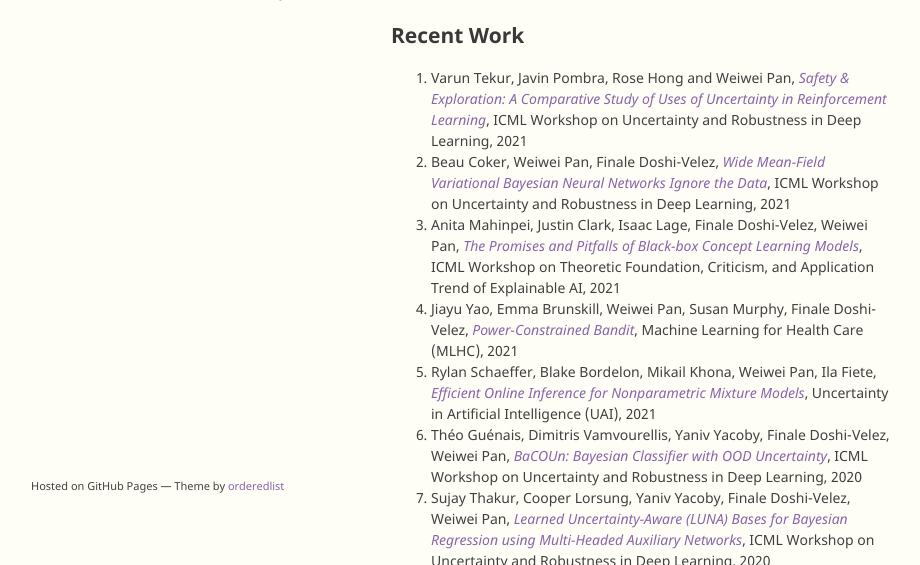
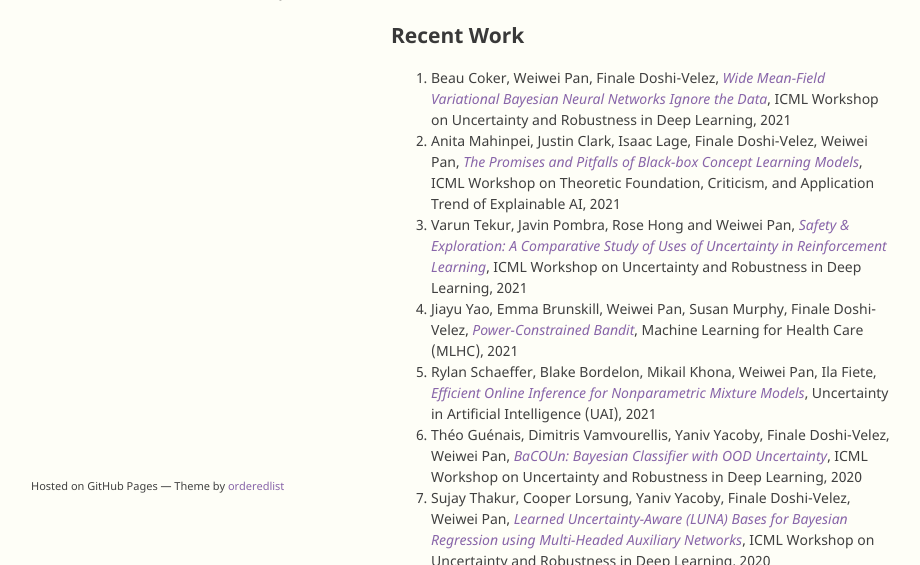
Before and after one commit to onefishy/old_webpage, a Jekyll site: the page built from index.md, in a window 1280 px wide and 900 px high, cut to the strip 335-900 px from the top of the window. Shown: the whole strip, without its empty margins (179-1099 px from the left). Built offline with Jekyll 4.4.1, drawn with Linux system fonts in a browser that asks for light colours; our own code applies the rules of GitHub Pages for plain Markdown files; part of the change alters nothing that is shown.

```diff
--- a/index.md
+++ b/index.md
@@ -6,17 +6,17 @@ In a former life, I did research in pure math (specifically algebraic topology)
 
 
 ## Recent Work
-0. Varun Tekur, Javin Pombra, Rose Hong and Weiwei Pan, [*Safety & Exploration: A Comparative Study of Uses of Uncertainty in Reinforcement Learning*](), ICML Workshop on Uncertainty and Robustness in Deep Learning, 2021
 1. Beau Coker, Weiwei Pan, Finale Doshi-Velez, [*Wide Mean-Field Variational Bayesian Neural Networks Ignore the Data*](https://arxiv.org/pdf/2106.07052.pdf), ICML Workshop on Uncertainty and Robustness in Deep Learning, 2021
 2. Anita Mahinpei, Justin Clark, Isaac Lage, Finale Doshi-Velez, Weiwei Pan, [*The Promises and Pitfalls of Black-box Concept Learning Models*](http://arxiv.org/abs/2106.13314), ICML Workshop on Theoretic Foundation, Criticism, and Application Trend of Explainable AI, 2021
-3. Jiayu Yao, Emma Brunskill, Weiwei Pan, Susan Murphy, Finale Doshi-Velez, [*Power-Constrained Bandit*](https://arxiv.org/pdf/2004.06230.pdf), Machine Learning for Health Care (MLHC), 2021
-4. Rylan Schaeffer, Blake Bordelon, Mikail Khona, Weiwei Pan, Ila Fiete, [*Efficient Online Inference for Nonparametric Mixture Models*](https://fietelabmit.files.wordpress.com/2021/06/final_camera_ready.pdf), Uncertainty in Artificial Intelligence (UAI), 2021
-5. Théo Guénais, Dimitris Vamvourellis, Yaniv Yacoby, Finale Doshi-Velez, Weiwei Pan, [*BaCOUn: Bayesian Classifier with OOD Uncertainty*](http://www.gatsby.ucl.ac.uk/~balaji/udl2020/accepted-papers/UDL2020-paper-085.pdf), ICML Workshop on Uncertainty and Robustness in Deep Learning, 2020
-6. Sujay Thakur, Cooper Lorsung, Yaniv Yacoby, Finale Doshi-Velez, Weiwei Pan, [*Learned Uncertainty-Aware (LUNA) Bases for Bayesian Regression using Multi-Headed Auxiliary Networks*](https://arxiv.org/abs/2006.11695), ICML Workshop on Uncertainty and Robustness in Deep Learning, 2020
-7. Michael Downs, Jonathan Chu, Yaniv Yacoby, Finale Doshi-Velez, Weiwei Pan, [*CRUDS: Counterfactual Recourse Using Disentangled Subspaces*](https://finale.seas.harvard.edu/files/finale/files/cruds-_counterfactual_recourse_using_disentangled_subspaces.pdf), ICML Workshop on Interpretability in Machine Learning, 2020
-8. Yaniv Yacoby, Weiwei Pan, Finale Doshi-Velez, [*Failure Modes of Variational Autoencoders and Their Effects on Downstream Tasks*](http://www.gatsby.ucl.ac.uk/~balaji/udl2020/accepted-papers/UDL2020-paper-056.pdf), ICML Workshop on Uncertainty and Robustness in Deep Learning, 2020
-9. Javier Antorán, Jiayu Yao, Weiwei Pan, Finale Doshi-Velez, José Miguel Hernández-Lobato, [*Amortised Variational Inference for Hierarchical Mixture Models*](http://www.gatsby.ucl.ac.uk/~balaji/udl2020/accepted-papers/UDL2020-paper-139.pdf), ICML Workshop on Uncertainty and Robustness in Deep Learning, 2020
-10. Jiayu Yao, Emma Brunskill, Weiwei Pan, Susan Murphy, Finale Doshi-Velez, [*Power-Constrained Bandit*](https://arxiv.org/pdf/2004.06230.pdf), ICML Foundations of RL Workshop, 2020
+3. Varun Tekur, Javin Pombra, Rose Hong and Weiwei Pan, [*Safety & Exploration: A Comparative Study of Uses of Uncertainty in Reinforcement Learning*](), ICML Workshop on Uncertainty and Robustness in Deep Learning, 2021
+4. Jiayu Yao, Emma Brunskill, Weiwei Pan, Susan Murphy, Finale Doshi-Velez, [*Power-Constrained Bandit*](https://arxiv.org/pdf/2004.06230.pdf), Machine Learning for Health Care (MLHC), 2021
+5. Rylan Schaeffer, Blake Bordelon, Mikail Khona, Weiwei Pan, Ila Fiete, [*Efficient Online Inference for Nonparametric Mixture Models*](https://fietelabmit.files.wordpress.com/2021/06/final_camera_ready.pdf), Uncertainty in Artificial Intelligence (UAI), 2021
+6. Théo Guénais, Dimitris Vamvourellis, Yaniv Yacoby, Finale Doshi-Velez, Weiwei Pan, [*BaCOUn: Bayesian Classifier with OOD Uncertainty*](http://www.gatsby.ucl.ac.uk/~balaji/udl2020/accepted-papers/UDL2020-paper-085.pdf), ICML Workshop on Uncertainty and Robustness in Deep Learning, 2020
+7. Sujay Thakur, Cooper Lorsung, Yaniv Yacoby, Finale Doshi-Velez, Weiwei Pan, [*Learned Uncertainty-Aware (LUNA) Bases for Bayesian Regression using Multi-Headed Auxiliary Networks*](https://arxiv.org/abs/2006.11695), ICML Workshop on Uncertainty and Robustness in Deep Learning, 2020
+8. Michael Downs, Jonathan Chu, Yaniv Yacoby, Finale Doshi-Velez, Weiwei Pan, [*CRUDS: Counterfactual Recourse Using Disentangled Subspaces*](https://finale.seas.harvard.edu/files/finale/files/cruds-_counterfactual_recourse_using_disentangled_subspaces.pdf), ICML Workshop on Interpretability in Machine Learning, 2020
+9. Yaniv Yacoby, Weiwei Pan, Finale Doshi-Velez, [*Failure Modes of Variational Autoencoders and Their Effects on Downstream Tasks*](http://www.gatsby.ucl.ac.uk/~balaji/udl2020/accepted-papers/UDL2020-paper-056.pdf), ICML Workshop on Uncertainty and Robustness in Deep Learning, 2020
+10. Javier Antorán, Jiayu Yao, Weiwei Pan, Finale Doshi-Velez, José Miguel Hernández-Lobato, [*Amortised Variational Inference for Hierarchical Mixture Models*](http://www.gatsby.ucl.ac.uk/~balaji/udl2020/accepted-papers/UDL2020-paper-139.pdf), ICML Workshop on Uncertainty and Robustness in Deep Learning, 2020
+11. Jiayu Yao, Emma Brunskill, Weiwei Pan, Susan Murphy, Finale Doshi-Velez, [*Power-Constrained Bandit*](https://arxiv.org/pdf/2004.06230.pdf), ICML Foundations of RL Workshop, 2020
 
 
 ## Recent Courses
```
